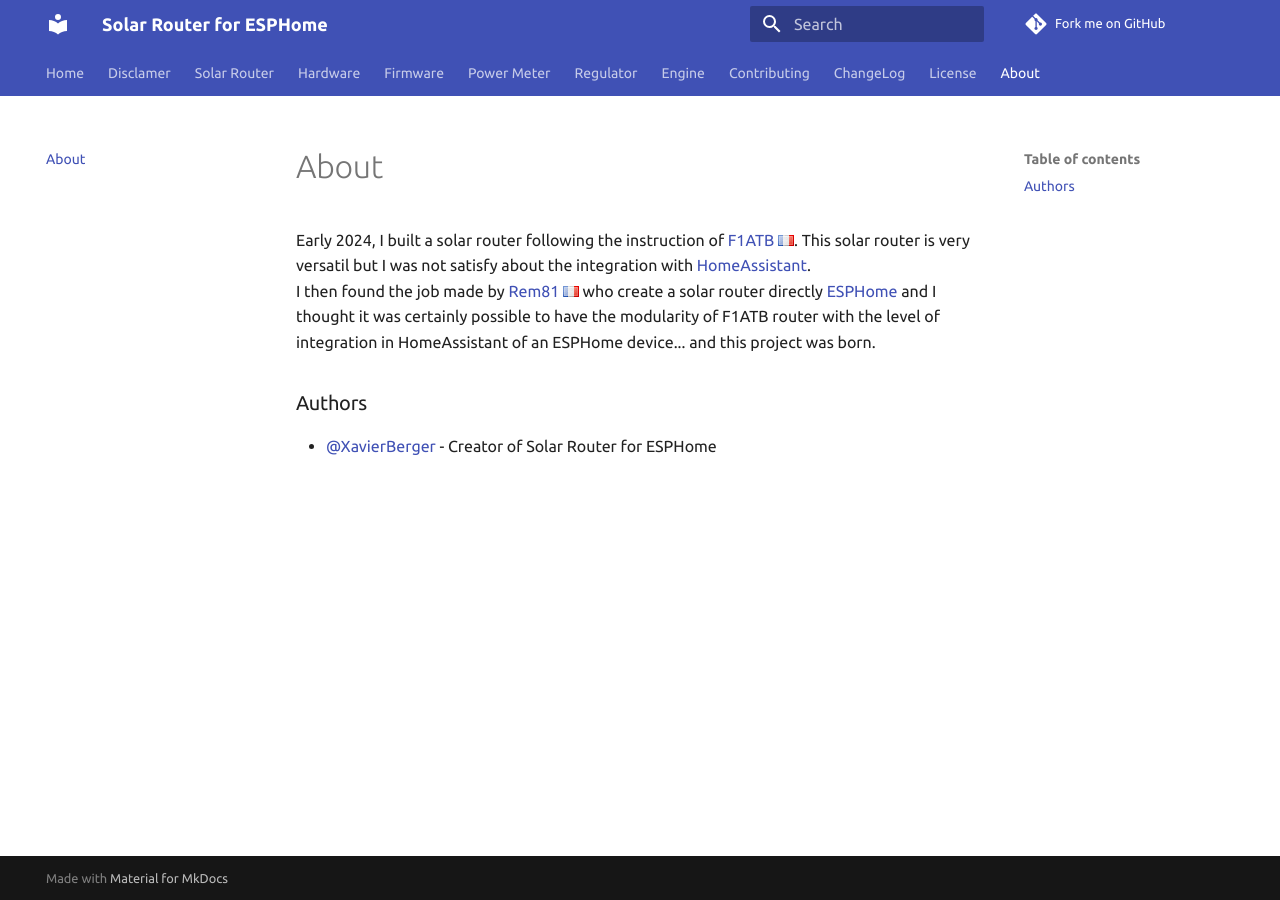
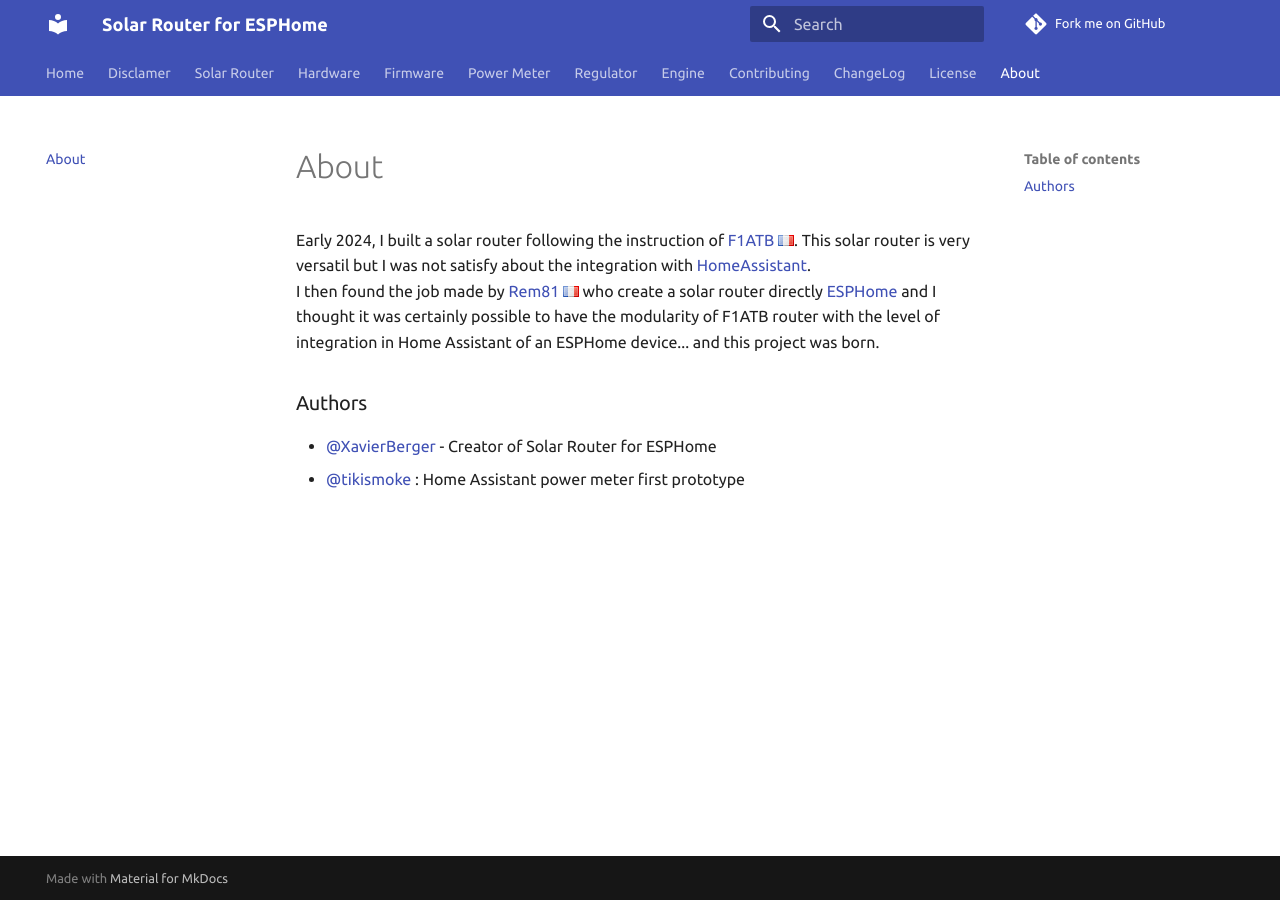
Before and after one commit to ghisch/Solar-Router-for-ESPHome, an MkDocs documentation site: the page built from docs/about.md, in a window 1280 px wide. Built offline with MkDocs 1.6.1 and Material for MkDocs 9.7.7, drawn with Linux system fonts in a browser that asks for light colours; comment, search, counter and statistics services are not loaded.

Commit message:
doc: Update About

```diff
--- a/docs/about.md
+++ b/docs/about.md
@@ -1,8 +1,9 @@
 # About
 
 Early 2024, I built a solar router following the instruction of [F1ATB](https://f1atb.fr) ![france](images/france.png). This solar router is very versatil but I was not satisfy about the integration with [HomeAssistant](https://homeassistant.io).
-I then found the job made by [Rem81](https://domo.rem81.com/) ![france](images/france.png) who create a solar router directly [ESPHome](https://esphome.io) and I thought it was certainly possible to have the modularity of F1ATB router with the level of integration in HomeAssistant of an ESPHome device... and this project was born.
+I then found the job made by [Rem81](https://domo.rem81.com/) ![france](images/france.png) who create a solar router directly [ESPHome](https://esphome.io) and I thought it was certainly possible to have the modularity of F1ATB router with the level of integration in Home Assistant of an ESPHome device... and this project was born.
 
 ### Authors
 
 - [@XavierBerger](https://github.com/XavierBerger) - Creator of Solar Router for ESPHome
+- [@tikismoke](https://github.com/tikismoke) : Home Assistant power meter first prototype
```
